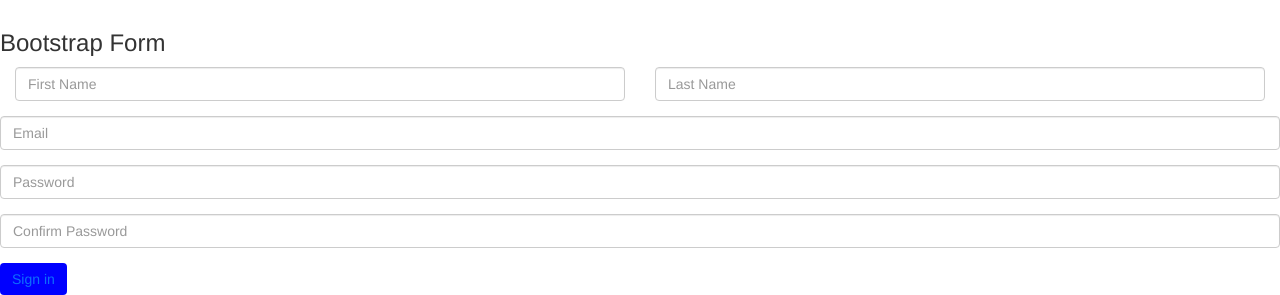
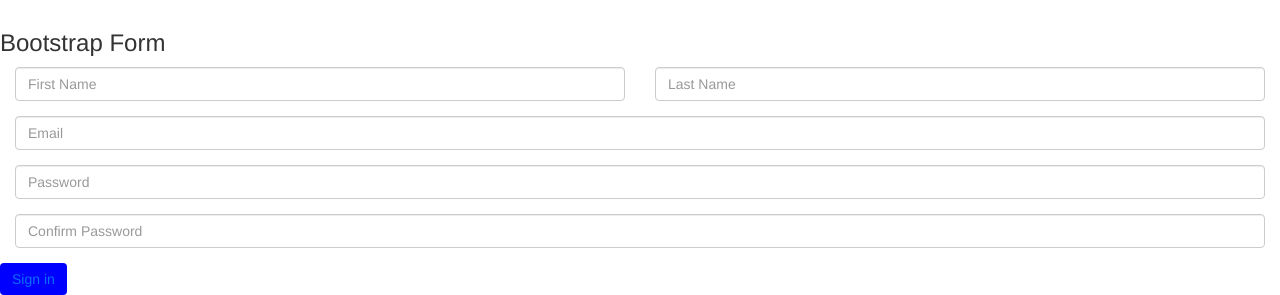
Before and after one commit to nikhilg2809/F1-Final-Module-Test, a plain HTML site: page index.html in a window 1280 px wide. Shown: the part 1315-1610 px from the top of the page. Drawn offline with nearby package versions, Linux system fonts and the light colour scheme.

Commit message:
Update index.html

```diff
--- a/index.html
+++ b/index.html
@@ -297,13 +297,13 @@
                 <input type="text" class="form-control" id="inputText4" placeholder="Last Name">
               </div>
             </div>
-            <div class="form-group">
+            <div class="form-group eml">
               <input type="email" class="form-control" id="inputEmail4" placeholder="Email">
             </div>
-            <div class="form-group">
+            <div class="form-group eml">
               <input type="password" class="form-control" id="inputPassword4" placeholder="Password">
             </div>
-            <div class="form-group">
+            <div class="form-group eml">
                 <input type="password" class="form-control" id="inputPassword4" placeholder="Confirm Password">
               </div>
             <button type="submit" class="btn btn-primary lastbutton">Sign in</button>
```
